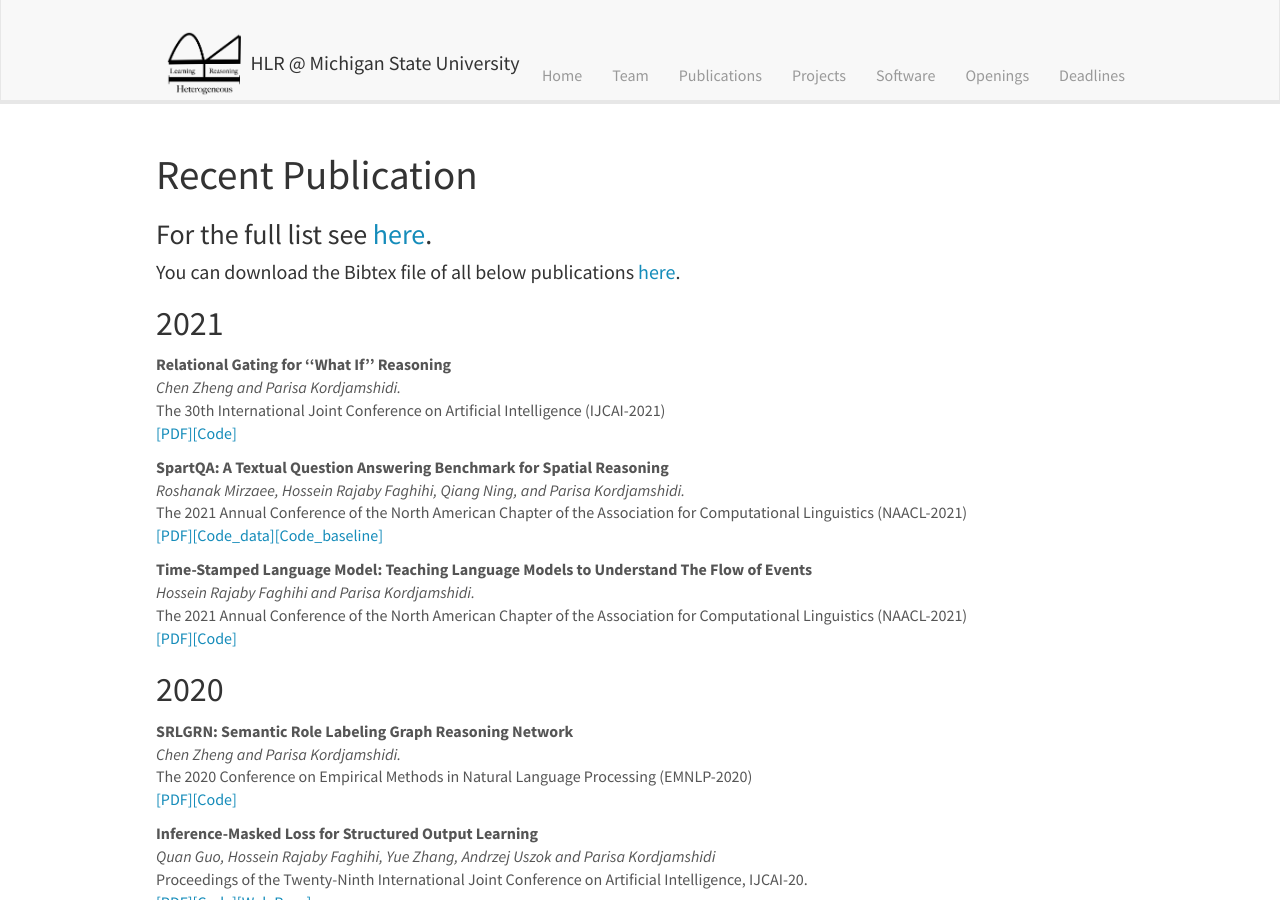
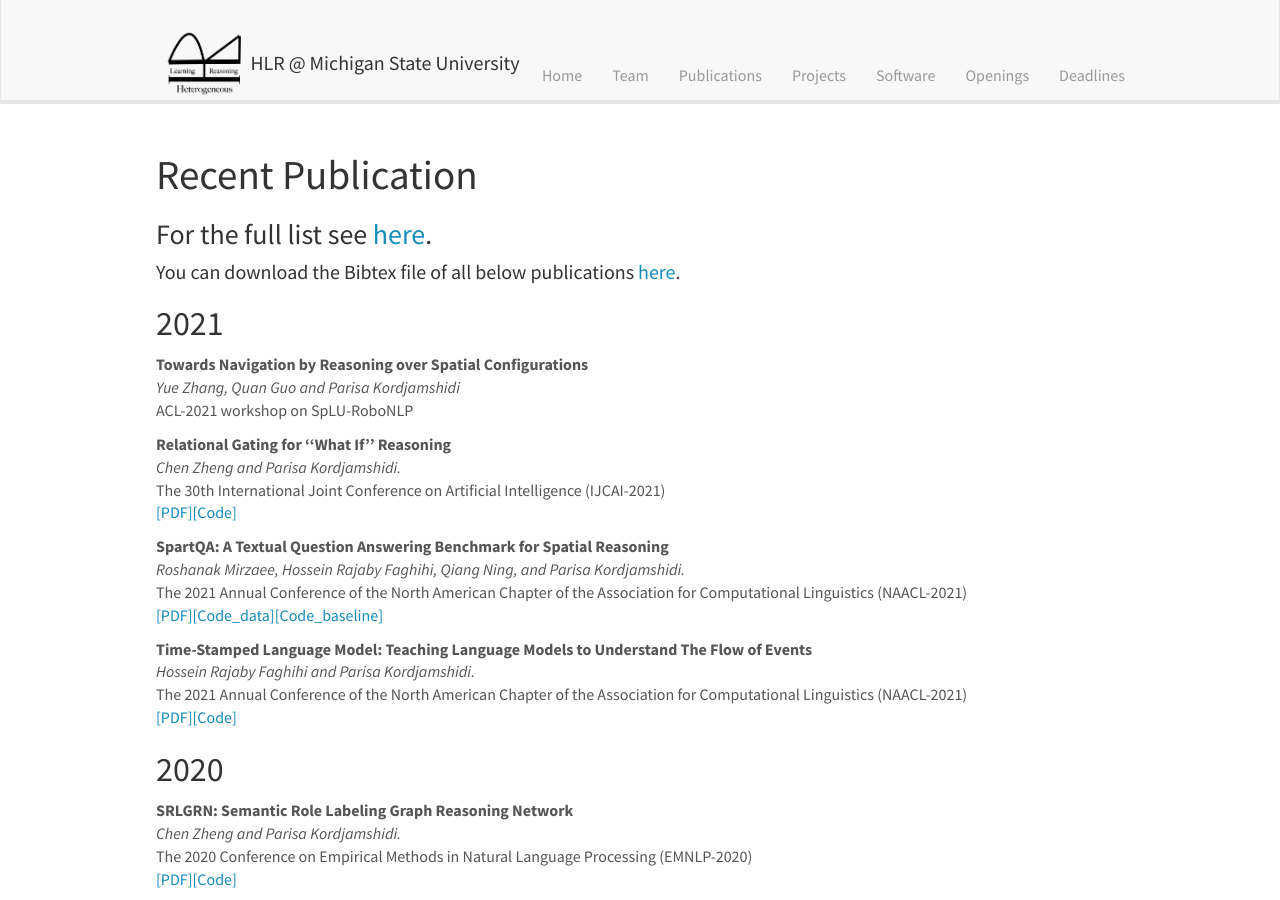
Before and after one commit to HLR/HLR.github.io, a Jekyll site: the page built from _pages/publications.md, in a window 1280 px wide and 900 px high. Built offline with Jekyll 4.4.1, drawn with Linux system fonts in a browser that asks for light colours; nearby versions of some CDN libraries.

Commit message:
Update publist.yml

```diff
--- a/_data/publist.yml
+++ b/_data/publist.yml
@@ -1,4 +1,8 @@
 #2021
+- title: Towards Navigation by Reasoning over Spatial Configurations
+  authors: Yue Zhang, Quan Guo and Parisa Kordjamshidi
+  venue: ACL-2021 workshop on SpLU-RoboNLP
+  year: 2021
 
 - title: "Relational Gating for ''What If'' Reasoning"
   authors: Chen Zheng and Parisa Kordjamshidi.
```
